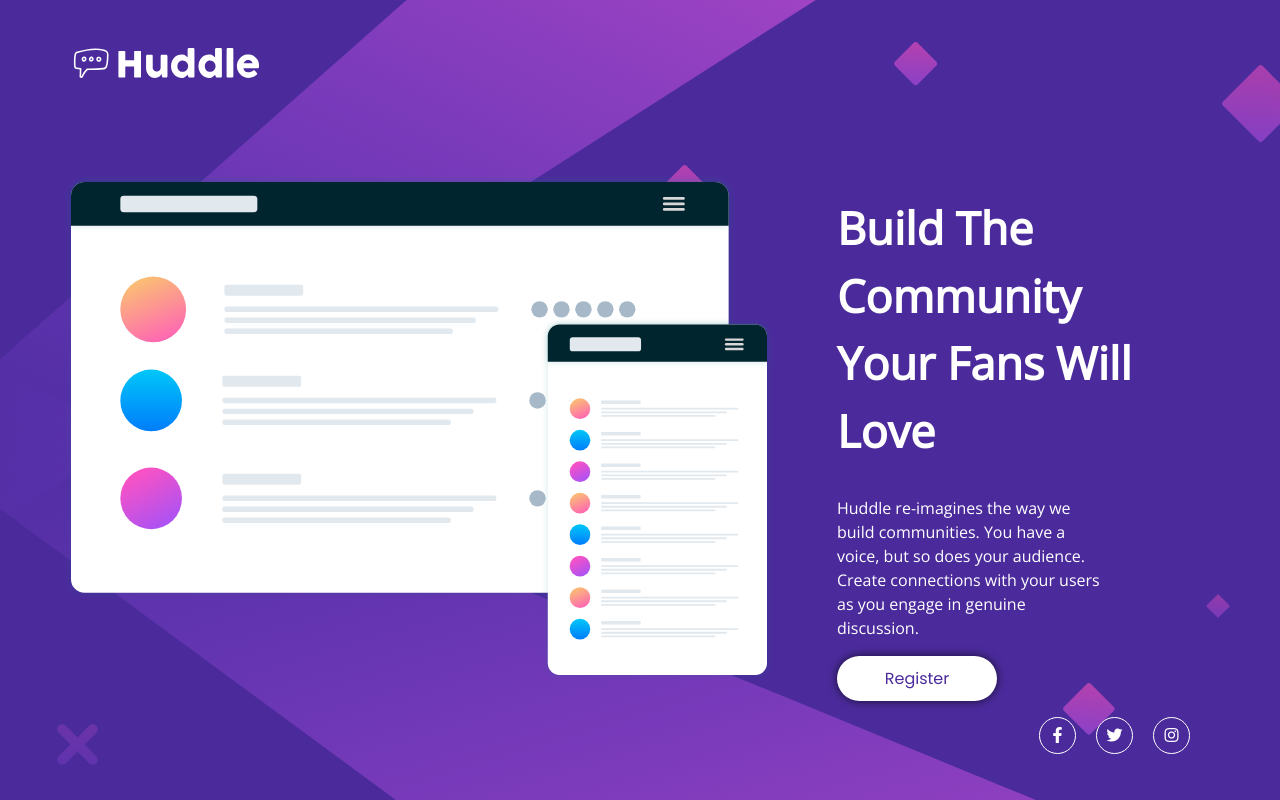
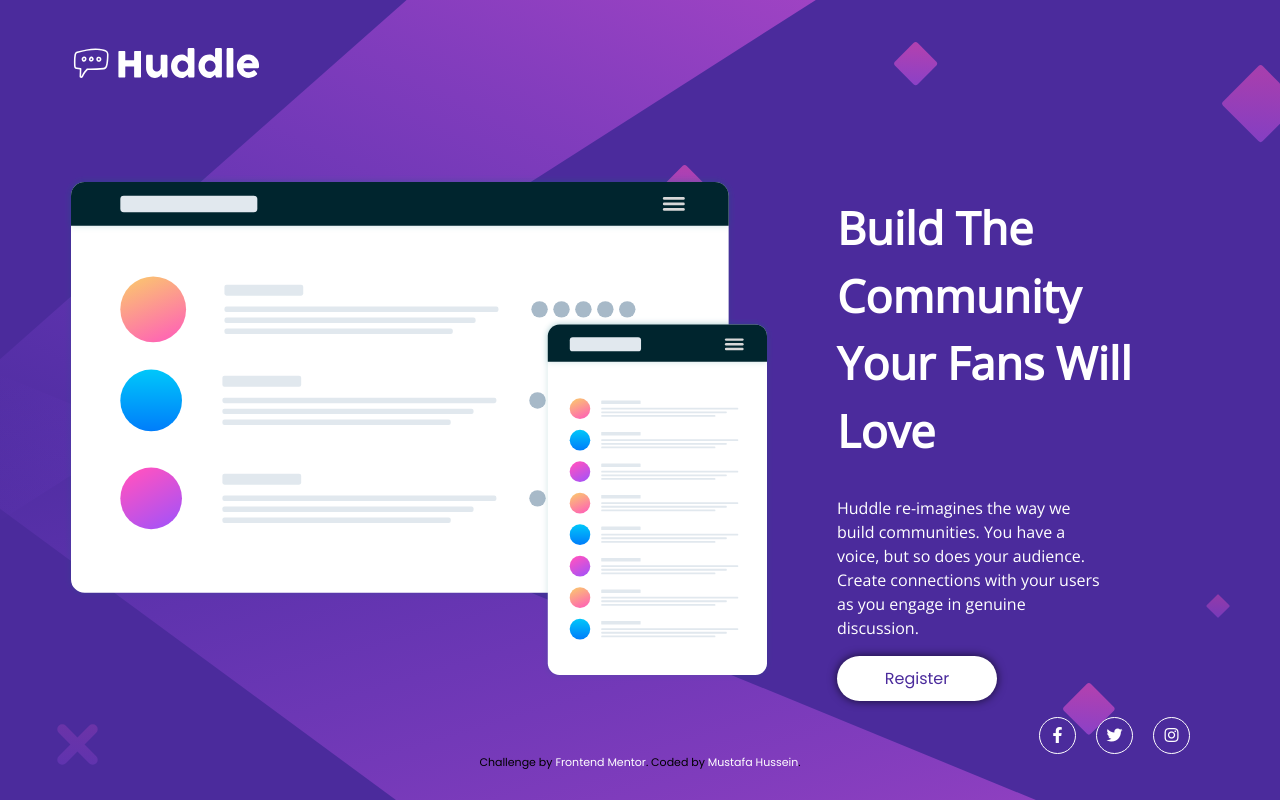
Before and after one commit to Mostafa-T/Huddle-landing-page, a plain HTML site: page index.html in a window 1280 px wide. Drawn offline with nearby package versions, Linux system fonts and the light colour scheme.

Commit message:
Footer added

```diff
--- a/css/style.css
+++ b/css/style.css
@@ -157,3 +157,14 @@ header {
   }
 }
 /* End Media Queries */
+
+
+
+.attribution {
+  font-size: 11px;
+  text-align: center;
+}
+
+.attribution a {
+  color: #fff;
+}
--- a/index.html
+++ b/index.html
@@ -10,16 +10,6 @@
 
   <title>Frontend Mentor | Huddle landing page with single introductory section</title>
 
-  <!-- <style>
-    .attribution {
-      font-size: 11px;
-      text-align: center;
-    }
-
-    .attribution a {
-      color: hsl(228, 45%, 44%);
-    }
-  </style> -->
   <!-- Fontawesome -->
   <link rel="stylesheet" href="fontawesome/css/all.min.css">
   <!-- Custom Stylesheet -->
@@ -49,22 +39,17 @@
       <li><a href="#"><i class="fab fa-twitter"></i></a></li>
       <li><a href="#"><i class="fab fa-instagram"></i></a></li>
     </ul>
+
+    <footer>
+      <p class="attribution">
+        Challenge by <a href="https://www.frontendmentor.io?ref=challenge" target="_blank">Frontend Mentor</a>.
+        Coded by <a href="#">Mustafa Hussein</a>.
+      </p>
+    </footer>
   </header>
 
 
-  <!-- Build The Community Your Fans Will Love
 
-  Huddle re-imagines the way we build communities. You have a voice, but so does your audience.
-  Create connections with your users as you engage in genuine discussion.
-
-  Register
-
-  <footer>
-    <p class="attribution">
-      Challenge by <a href="https://www.frontendmentor.io?ref=challenge" target="_blank">Frontend Mentor</a>.
-      Coded by <a href="#">Your Name Here</a>.
-    </p>
-  </footer> -->
 </body>
 
 </html>
```
